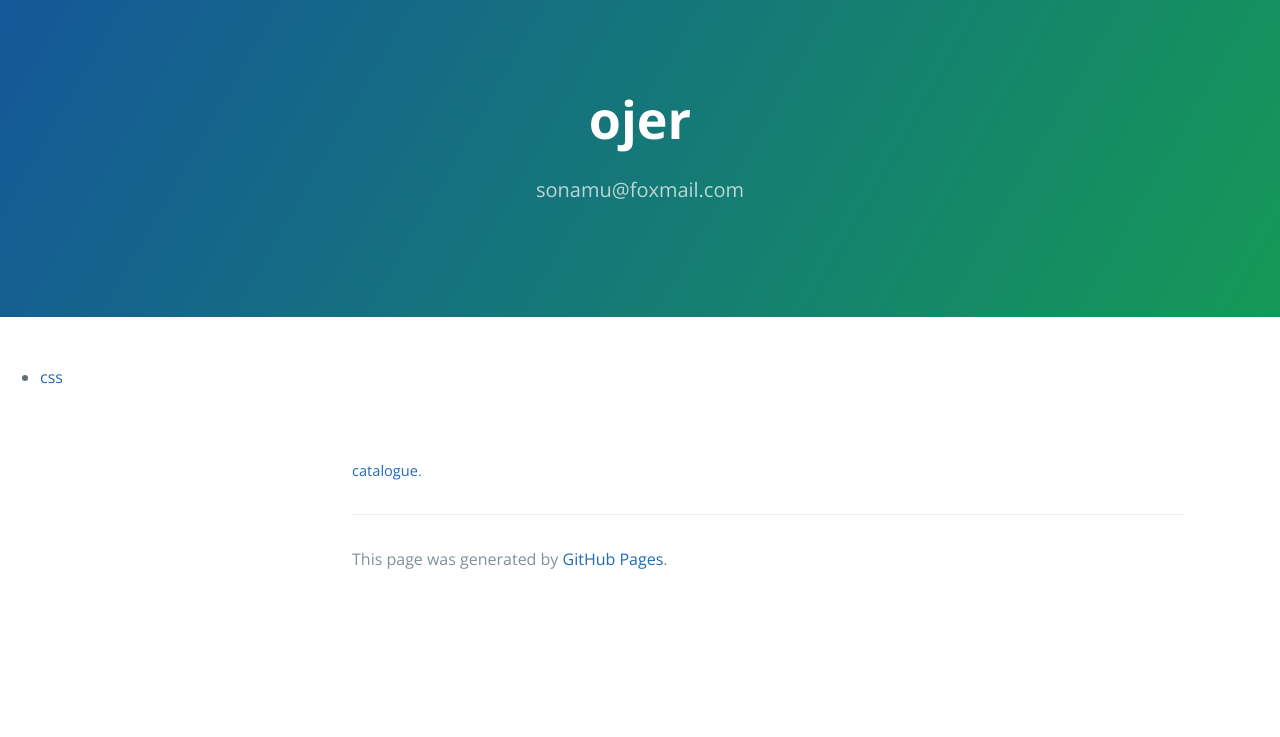
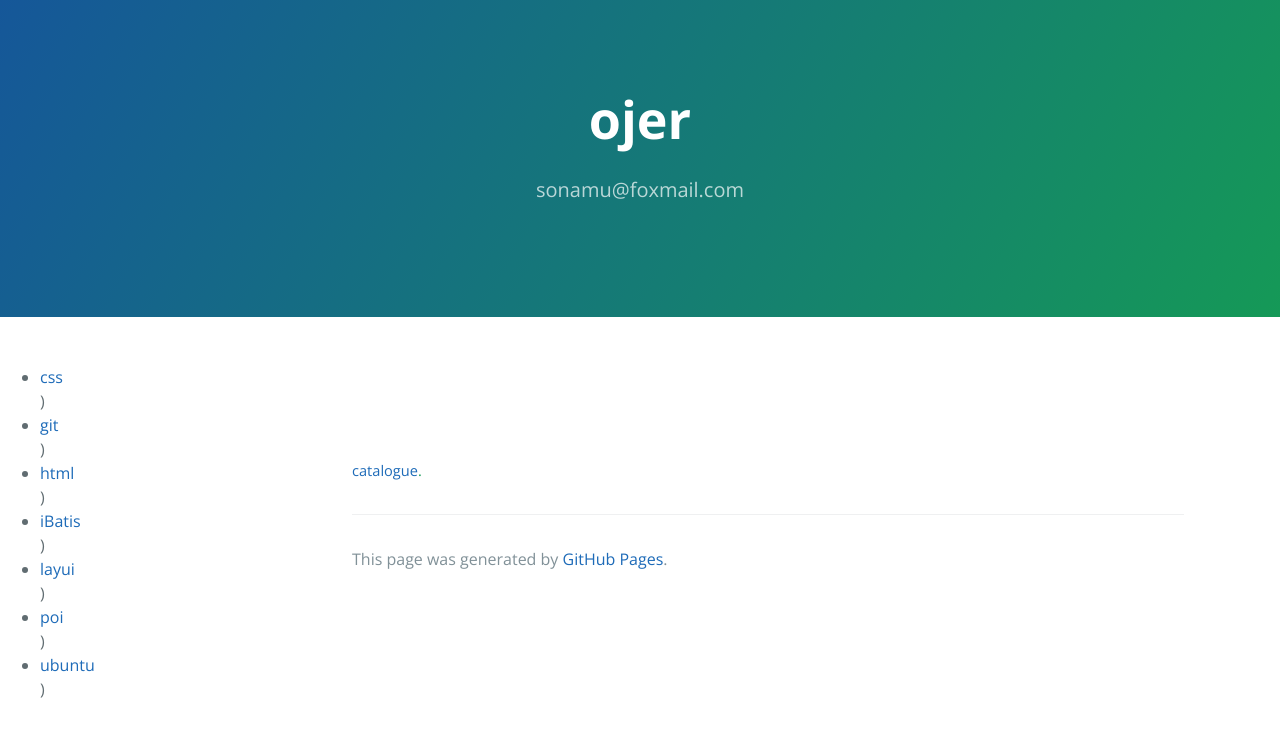
Before and after one commit to ojer/ojer.github.io, a Jekyll site: the page built from index.md, in a window 1280 px wide. Shown: the top 737 px of the page. Built offline with Jekyll 4.4.1, drawn with Linux system fonts in a browser that asks for light colours; our own code applies the rules of GitHub Pages for plain Markdown files.

Commit message:
'update'

```diff
--- a/_includes/catalogue.html
+++ b/_includes/catalogue.html
@@ -1,3 +1,8 @@
-<li>
-    <a href="./page/css.html">css</a>
-</li>
+
+<li><a href="./page/css.html">css</a></li>)
+<li><a href="./page/git.html">git</a></li>)
+<li><a href="./page/html.html">html</a></li>)
+<li><a href="./page/iBatis.html">iBatis</a></li>)
+<li><a href="./page/layui.html">layui</a></li>)
+<li><a href="./page/poi.html">poi</a></li>)
+<li><a href="./page/ubuntu.html">ubuntu</a></li>)
```
Also changed, not shown: 1 other file.
